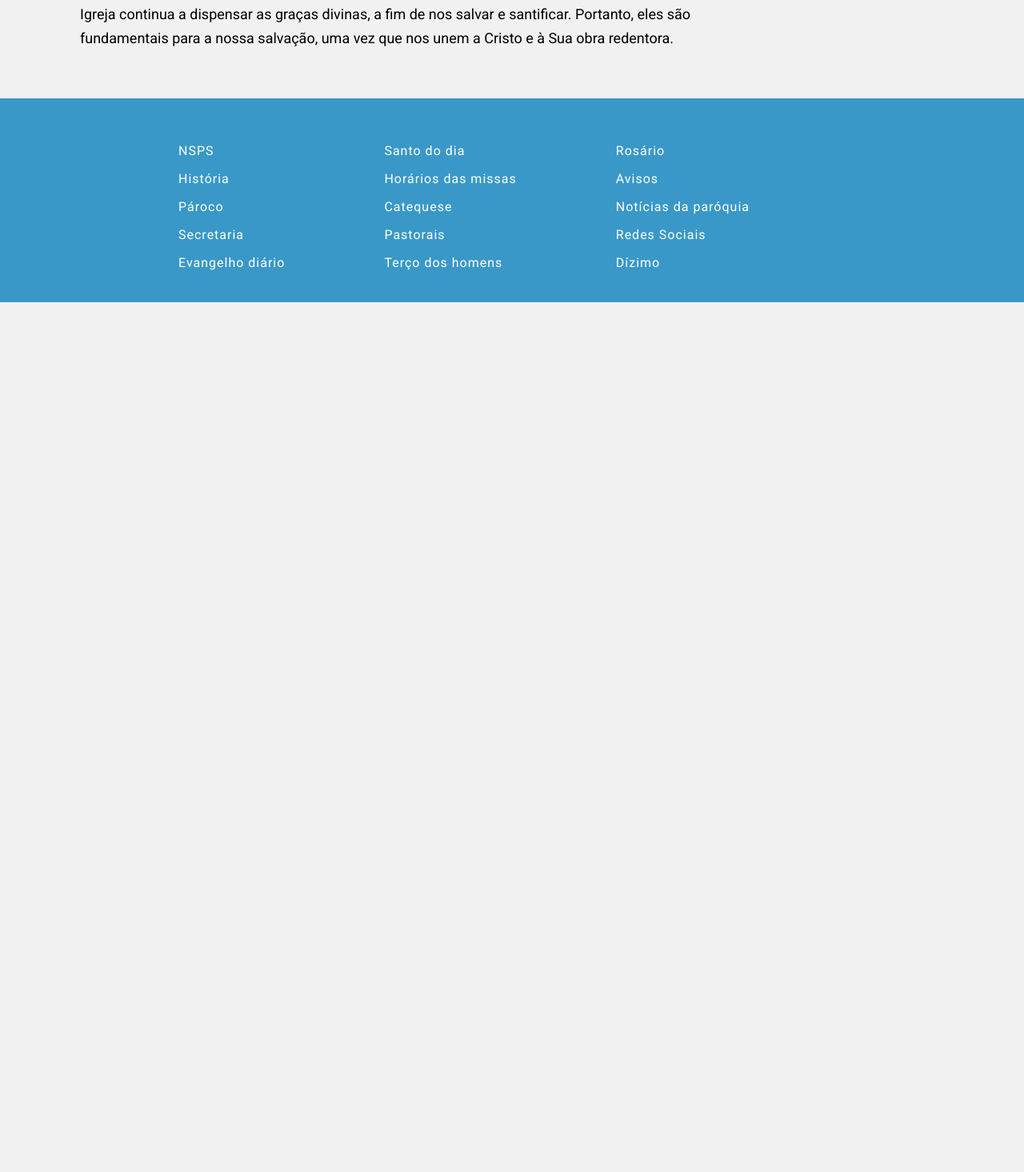
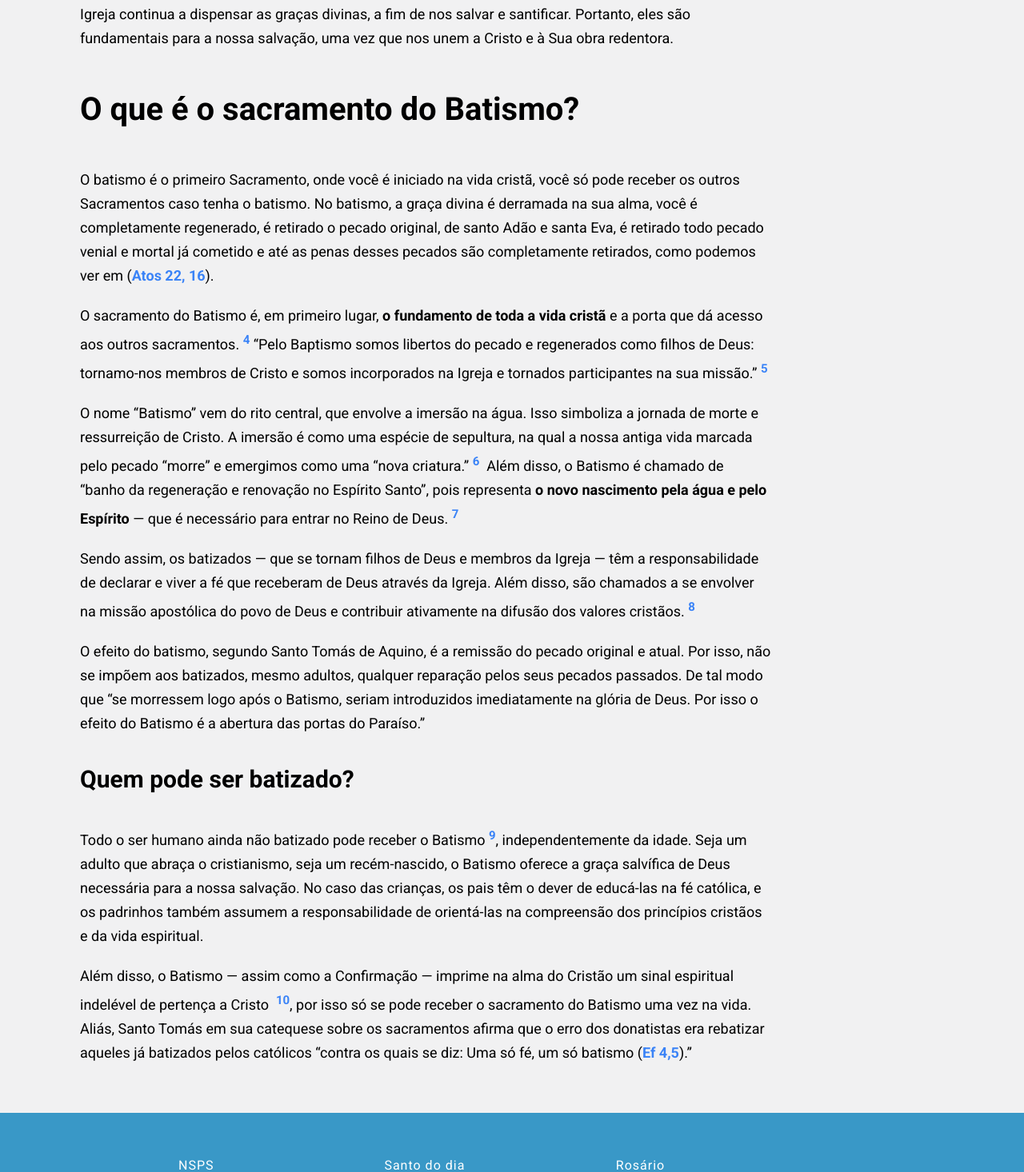
Before and after one commit to devMahaw/site_para_paroquia, a React (Vite) app: page /batismo in a window 1280 px wide. Shown: the part 1790-3256 px from the top of the page at 80% size. Before the commit the page ends 2168 px from the top, so only its background shows below. Built offline with nearby package versions, Linux system fonts and the light colour scheme.

Commit message:
feat: batismo section continuing

```diff
--- a/src/pages/Batismo/index.tsx
+++ b/src/pages/Batismo/index.tsx
@@ -92,6 +92,143 @@ const Batismo = () => {
             fundamentais para a nossa salvação, uma vez que nos unem a Cristo e
             à Sua obra redentora.
           </S.SmallText>
+          <S.BigText>O que é o sacramento do Batismo?</S.BigText>
+          <S.SmallText>
+            O batismo é o primeiro Sacramento, onde você é iniciado na vida
+            cristã, você só pode receber os outros Sacramentos caso tenha o
+            batismo. No batismo, a graça divina é derramada na sua alma, você é
+            completamente regenerado, é retirado o pecado original, de santo
+            Adão e santa Eva, é retirado todo pecado venial e mortal já cometido
+            e até as penas desses pecados são completamente retirados, como
+            podemos ver em (
+            <a
+              href="https://www.bibliaonline.com.br/nvi/atos/22/16"
+              target="blank"
+            >
+              Atos 22, 16
+            </a>
+            ).
+          </S.SmallText>
+          <S.SmallText>
+            O sacramento do Batismo é, em primeiro lugar,{" "}
+            <b>o fundamento de toda a vida cristã</b> e a porta que dá acesso
+            aos outros sacramentos.&nbsp;
+            <sup>
+              <a
+                href="https://www.vatican.va/archive/cathechism_po/index_new/p2s2cap1_1210-1419_po.html#:~:text=1213.,dá%20acesso%20aos%20outros%20sacramentos."
+                target="blank"
+              >
+                4
+              </a>
+            </sup>
+            &nbsp;“Pelo Baptismo somos libertos do pecado e regenerados como
+            filhos de Deus: tornamo-nos membros de Cristo e somos incorporados
+            na Igreja e tornados participantes na sua missão.”&nbsp;
+            <sup>
+              <a
+                href="https://www.vatican.va/archive/cathechism_po/index_new/p2s2cap1_1210-1419_po.html#:~:text=1213.,dá%20acesso%20aos%20outros%20sacramentos."
+                target="blank"
+              >
+                5
+              </a>
+            </sup>
+          </S.SmallText>
+          <S.SmallText>
+            O nome “Batismo” vem do rito central, que envolve a imersão na água.
+            Isso simboliza a jornada de morte e ressurreição de Cristo. A
+            imersão é como uma espécie de sepultura, na qual a nossa antiga vida
+            marcada pelo pecado “morre” e emergimos como uma “nova
+            criatura.”&nbsp;
+            <sup>
+              <a
+                href="https://www.vatican.va/archive/cathechism_po/index_new/p2s2cap1_1210-1419_po.html#:~:text=1213.,dá%20acesso%20aos%20outros%20sacramentos."
+                target="blank"
+              >
+                6
+              </a>
+            </sup>
+            &nbsp; Além disso, o Batismo é chamado de “banho da regeneração e
+            renovação no Espírito Santo”, pois representa{" "}
+            <b>o novo nascimento pela água e pelo Espírito</b> — que é
+            necessário para entrar no Reino de Deus.&nbsp;
+            <sup>
+              <a
+                href="https://www.vatican.va/archive/cathechism_po/index_new/p2s2cap1_1210-1419_po.html#:~:text=1213.,dá%20acesso%20aos%20outros%20sacramentos."
+                target="blank"
+              >
+                7
+              </a>
+            </sup>
+          </S.SmallText>
+          <S.SmallText>
+            Sendo assim, os batizados — que se tornam filhos de Deus e membros
+            da Igreja — têm a responsabilidade de declarar e viver a fé que
+            receberam de Deus através da Igreja. Além disso, são chamados a se
+            envolver na missão apostólica do povo de Deus e contribuir
+            ativamente na difusão dos valores cristãos.&nbsp;
+            <sup>
+              <a
+                href="https://www.vatican.va/archive/cathechism_po/index_new/p2s2cap1_1210-1419_po.html"
+                target="blank"
+              >
+                8
+              </a>
+            </sup>
+          </S.SmallText>
+          <S.SmallText>
+            O efeito do batismo, segundo Santo Tomás de Aquino, é a remissão do
+            pecado original e atual. Por isso, não se impõem aos batizados,
+            mesmo adultos, qualquer reparação pelos seus pecados passados. De
+            tal modo que “se morressem logo após o Batismo, seriam introduzidos
+            imediatamente na glória de Deus. Por isso o efeito do Batismo é a
+            abertura das portas do Paraíso.”
+          </S.SmallText>
+          <S.DefaultText
+            style={{
+              padding: "30px 0px",
+              fontWeight: "bold",
+              fontSize: "30px",
+            }}
+          >
+            Quem pode ser batizado?
+          </S.DefaultText>
+          <S.SmallText>
+            Todo o ser humano ainda não batizado pode receber o Batismo&nbsp;
+            <sup>
+              <a
+                href="https://www.vatican.va/archive/cathechism_po/index_new/p2s2cap1_1210-1419_po.html"
+                target="blank"
+              >
+                9
+              </a>
+            </sup>
+            , independentemente da idade. Seja um adulto que abraça o
+            cristianismo, seja um recém-nascido, o Batismo oferece a graça
+            salvífica de Deus necessária para a nossa salvação. No caso das
+            crianças, os pais têm o dever de educá-las na fé católica, e os
+            padrinhos também assumem a responsabilidade de orientá-las na
+            compreensão dos princípios cristãos e da vida espiritual.
+          </S.SmallText>
+          <S.SmallText>
+            Além disso, o Batismo — assim como a Confirmação — imprime na alma
+            do Cristão um sinal espiritual indelével de pertença a Cristo &nbsp;
+            <sup>
+              <a
+                href="https://www.vatican.va/archive/cathechism_po/index_new/p2s2cap1_1210-1419_po.html"
+                target="blank"
+              >
+                10
+              </a>
+            </sup>
+            , por isso só se pode receber o sacramento do Batismo uma vez na
+            vida. Aliás, Santo Tomás em sua catequese sobre os sacramentos
+            afirma que o erro dos donatistas era rebatizar aqueles já batizados
+            pelos católicos “contra os quais se diz: Uma só fé, um só batismo (
+            <a href="https://www.bibliaonline.com.br/acf/ef/4/5" target="blank">
+              Ef 4,5
+            </a>
+            ).”
+          </S.SmallText>
         </div>
       </div>
     </div>
```
Also changed, not shown: public/assets/batismo/WhatsApp-icone.png (added).
